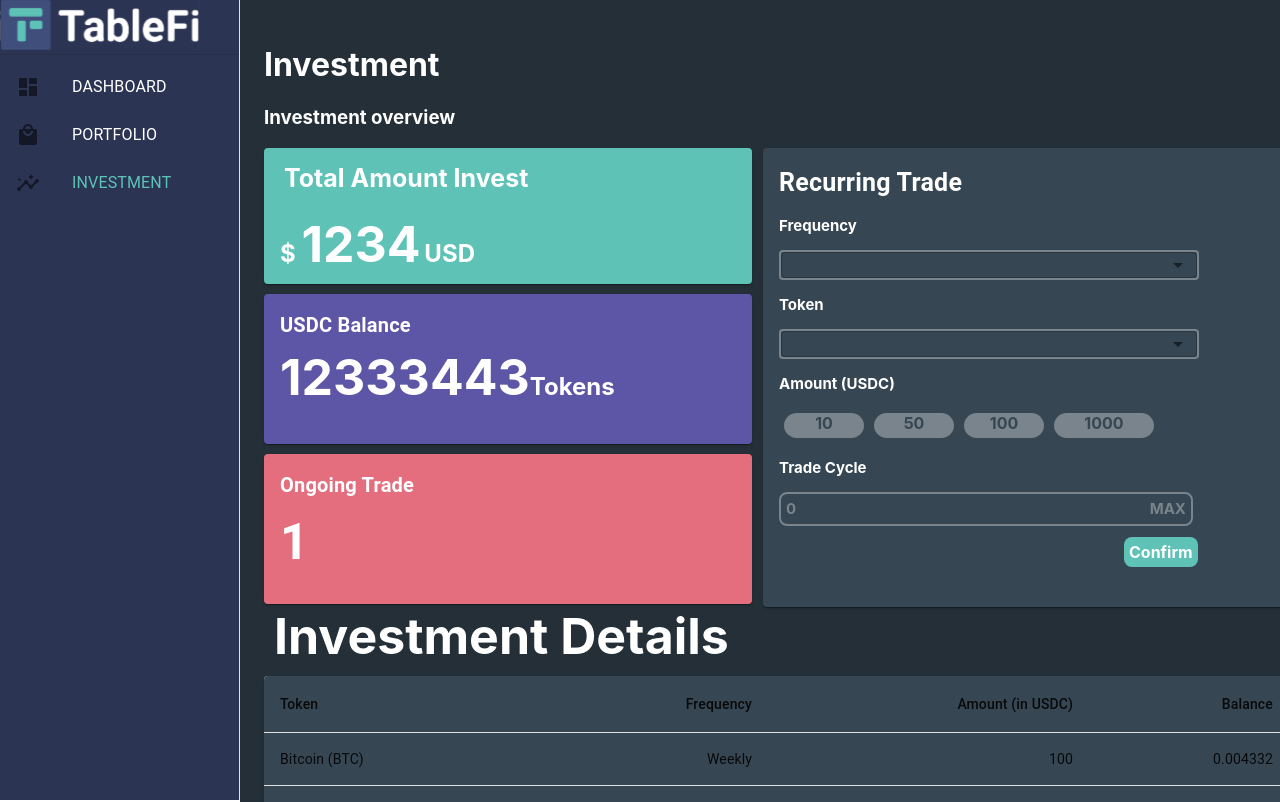
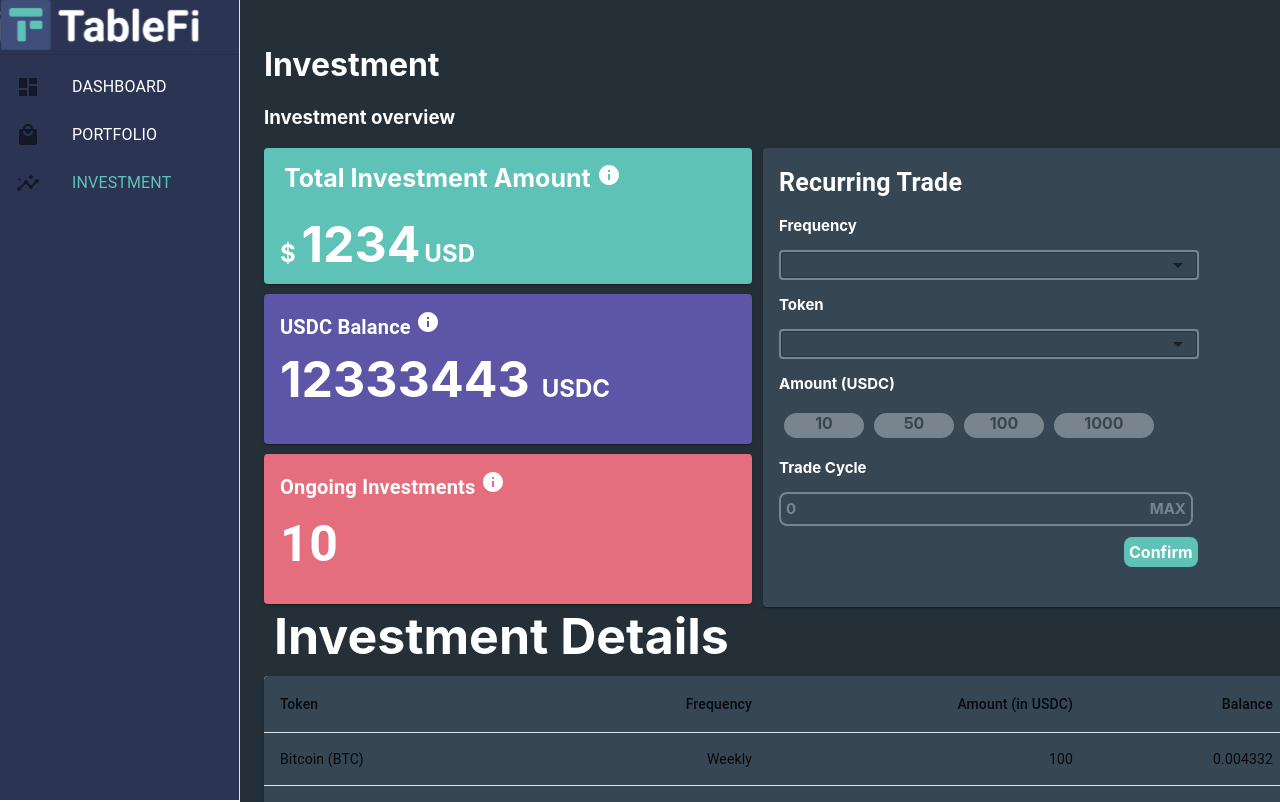
Before and after one commit to rilwan99/Solana-Wallet-Dapp, a Next.js app: page /invest in a window 1280 px wide. Shown: the top 802 px of the page. Built offline with nearby package versions, Linux system fonts and the light colour scheme.

Commit message:
include tooltips

```diff
--- a/package.json
+++ b/package.json
@@ -11,6 +11,7 @@
   "dependencies": {
     "@emotion/react": "^11.9.3",
     "@emotion/styled": "^11.9.3",
+    "@mean-dao/ddca": "^1.2.35",
     "@mui/icons-material": "^5.8.4",
     "@mui/material": "^5.9.2",
     "@solana/spl-token": "^0.2.0",
--- a/pages/invest.tsx
+++ b/pages/invest.tsx
@@ -15,6 +15,8 @@ import ListItemText from "@mui/material/ListItemText";
 import DashboardIcon from "@mui/icons-material/Dashboard";
 import LocalMallIcon from "@mui/icons-material/LocalMall";
 import InsightsIcon from "@mui/icons-material/Insights";
+import InfoIcon from '@mui/icons-material/Info';
+import Tooltip from '@mui/material/Tooltip';
 
 import Table from "@mui/material/Table";
 import TableBody from "@mui/material/TableBody";
@@ -175,7 +177,7 @@ export const Invest: React.FC = () => {
                 bgcolor: "#5EC2B7",
               }}
             >
-              <p className={styles.totalAsset}> Total Amount Invest</p>
+              <p className={styles.totalAsset}> Total Investment Amount <Tooltip title="Total Value of all trades executed via Automated DCA"><InfoIcon /></Tooltip></p>
               <CardContent>
                 <div className={styles.totalassetContainer}>
                   <p className={styles.para1}>
@@ -208,11 +210,11 @@ export const Invest: React.FC = () => {
                       color="text.secondary"
                       gutterBottom
                     >
-                      USDC Balance
+                      USDC Balance <Tooltip title="USDC Balance in current account"><InfoIcon /></Tooltip>
                     </Typography>
                     <div className={styles.tokensAmount}>
                       12333443
-                      <span className={styles.tokensFont}>Tokens</span>
+                      {" "}<span className={styles.tokensFont}>USDC</span>
                     </div>
                   </CardContent>
                 </Card>
@@ -237,7 +239,7 @@ export const Invest: React.FC = () => {
                       color="text.secondary"
                       gutterBottom
                     >
-                      Ongoing Trade
+                      Ongoing Investments <Tooltip title="Number of Automated DCA trades left"><InfoIcon /></Tooltip>
                     </Typography>
                     <Typography
                       variant="body2"
@@ -247,7 +249,7 @@ export const Invest: React.FC = () => {
                         color: "#ffff",
                       }}
                     >
-                      1
+                      10
                     </Typography>
                   </CardContent>
                 </Card>
```
Also changed, not shown: pages/dashboard.tsx (+7 -5 lines), pages/portfolio.tsx (+6 -4 lines), 1 other file (tests, documents, lock files or other folders).
